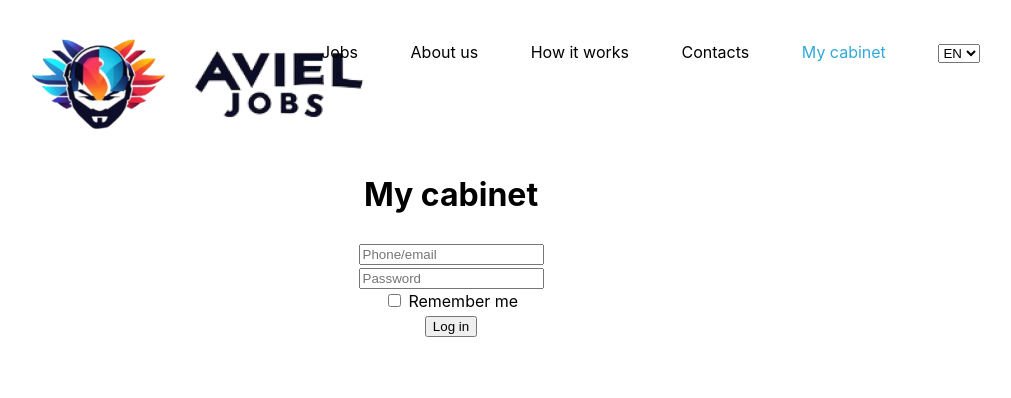
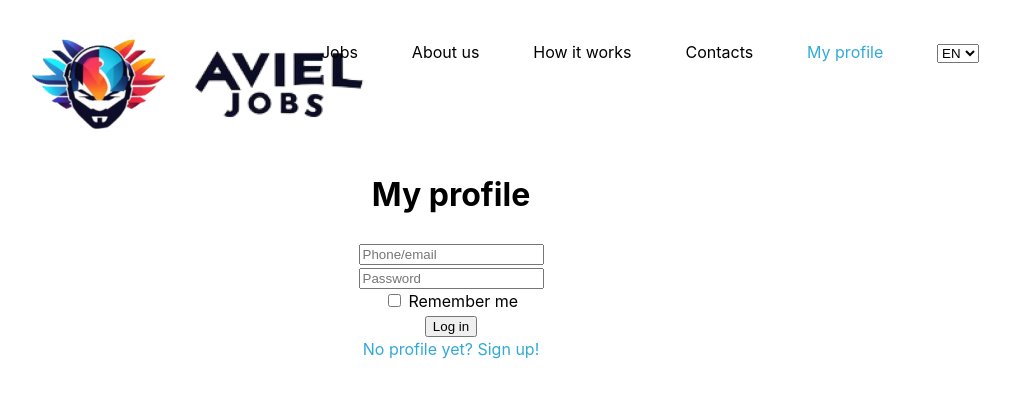
Before and after one commit to Aura-TLV/front-web-react--redux, a React (Vite) app: page /login in a window 1280 px wide. Shown: the top 398 px of the page, without its empty margins (189-1200 px from the left). Built offline with nearby package versions, Linux system fonts and the light colour scheme.

Commit message:
feat: log in page

```diff
--- a/public/locales/en/translation.json
+++ b/public/locales/en/translation.json
@@ -9,7 +9,7 @@
     "aboutUs": "About us",
     "howTo": "How it works",
     "contacts": "Contacts",
-    "login": "My cabinet"
+    "login": "My profile"
   },
   "qc": {
     "line1": "Have questions?",
@@ -40,7 +40,7 @@
         "t1": "Izrahut (citizenship)",
         "t2": "Work visa",
         "t3": "Tourist visa",
-        "t4": "Blue paper (5A)"
+        "t4": "Blue paper (5א)"
       },
       "additionalInfo": "Tell us a little about yourself",
       "extraInfoLabel": "Specify additional criteria",
@@ -103,7 +103,8 @@
       "login": "Phone/email",
       "password": "Password",
       "rememberMe": "Remember me",
-      "btnLogin": "Log in"
+      "btnLogin": "Log in",
+      "regLink": "No profile yet? Sign up!"
     }
   }
 }
--- a/public/locales/he/translation.json
+++ b/public/locales/he/translation.json
@@ -9,7 +9,7 @@
     "aboutUs": "עלינו",
     "howTo": "כיצד זה עובד",
     "contacts": "איש קשר",
-    "login": "My cabinet"
+    "login": "הפרופיל שלי"
   },
   "qc": {
     "line1": "יש שאלות?",
@@ -102,10 +102,11 @@
       }
     },
     "auth": {
-      "login": "Phone/email",
-      "password": "Пароль",
-      "rememberMe": "Remember me",
-      "btnLogin": "Log in"
+      "login": "טלפון/אימייל",
+      "password": "סיסמה",
+      "rememberMe": "זכור אותי",
+      "btnLogin": "התחבר",
+      "regLink": "עדיין אין פרופיל? הירשם!"
     }
   }
 }
--- a/public/locales/ru/translation.json
+++ b/public/locales/ru/translation.json
@@ -9,7 +9,7 @@
     "aboutUs": "О компании",
     "howTo": "Как это работает",
     "contacts": "Контакты",
-    "login": "Мой кабинет"
+    "login": "Мой профиль"
   },
   "qc": {
     "line1": "Есть вопросы?",
@@ -103,7 +103,8 @@
       "login": "Телефон/эл. почта",
       "password": "Пароль",
       "rememberMe": "Запомнить меня",
-      "btnLogin": "Войти"
+      "btnLogin": "Войти",
+      "regLink": "Еще нет профиля? Зарегистрируйтесь!"
     }
   }
 }
--- a/src/components/pages/Login.css
+++ b/src/components/pages/Login.css
@@ -1,3 +1,12 @@
 .login-form {
     text-align: center;
 }
+
+.reg-link, .reg-link:visited {
+    color: #32A9D8;
+    text-decoration: none;
+}
+
+.reg-link:hover, .reg-link:focus {
+    text-decoration: underline;
+}
--- a/src/components/pages/Login.jsx
+++ b/src/components/pages/Login.jsx
@@ -25,7 +25,11 @@ const Login = () => {
                     </div>
                     <div className="col-md-12">
                         <button type="submit">{t('mainPanel.auth.btnLogin')}</button>
-
+                    </div>
+                    <div className="col-md-12">
+                    <a href='#' className='reg-link' id="regLink">
+                            {t('mainPanel.auth.regLink')}
+                        </a>
                     </div>
                 </form>
         </div>
```
